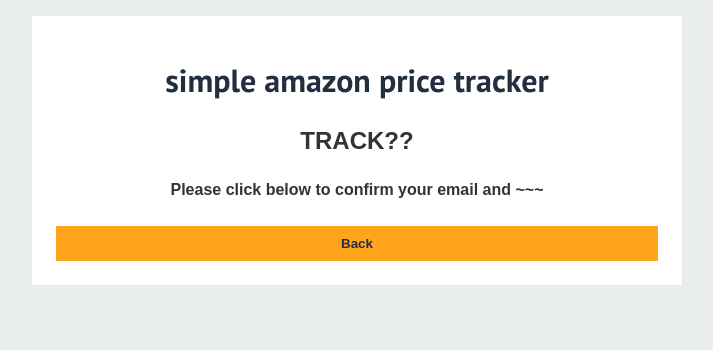
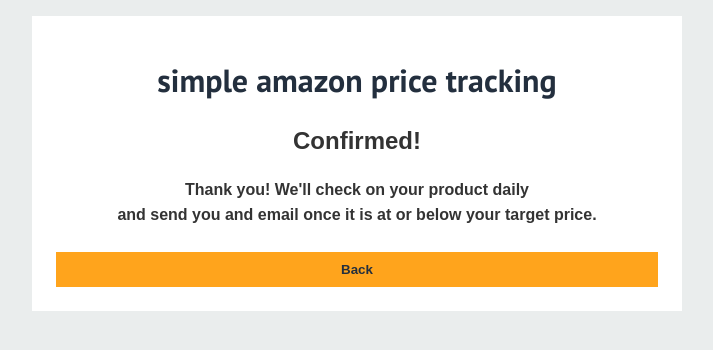
Before and after one commit to adam0tokyo/amazon-price-tracking, a Flask app: template templates/confirm.html in a window 1280 px wide. Shown: the top 350 px of the page, without its empty margins (283-996 px from the left). Run offline with Flask 2, Linux system fonts and the light colour scheme; the template is opened without the code that fills it, so the values that code supplies are empty.

Commit message:
feat:add confirmation and cancel email functionality

```diff
--- a/app.py
+++ b/app.py
@@ -2,11 +2,12 @@
 from flask import Flask, render_template, request
 from flask_sqlalchemy import SQLAlchemy
 from sqlalchemy.dialects.postgresql import UUID
-from send_mail import *
+from send_mail import send_mail_confirm
 from datetime import datetime
 import uuid
 import re
 import os
+
 
 load_dotenv(find_dotenv())
 
@@ -14,6 +15,30 @@
 app.debug = os.getenv("APPDEBUGSTATE")
 app.config["SQLALCHEMY_DATABASE_URI"] = os.getenv("DBURI")
 app.config["SQLALCHEMY_TRACK_MODIFICATIONS"] = False
+
+db = SQLAlchemy(app)
+
+
+class Scrapes(db.Model):
+    __tablename__ = "scrapes"
+    id = db.Column(db.Integer, primary_key=True)
+    user_id = db.Column(UUID(as_uuid=True), default=uuid.uuid4)
+    user_email = db.Column(db.String(1000), nullable=False)
+    target_price = db.Column(db.Float, nullable=False)
+    initial_price = db.Column(db.Float)
+    lowest_price = db.Column(db.Float)
+    added_date = db.Column(db.DateTime, default=datetime.utcnow)
+    lowest_date = db.Column(db.DateTime, default=datetime.utcnow)
+    email_confirmed = db.Column(db.Boolean, default=False)
+    active_search = db.Column(db.Boolean, default=False)
+    product_name = db.Column(db.String(1000))
+    product_url = db.Column(db.String(5000), nullable=False)
+
+    def __init__(self, userEmail, targetPrice, productURL, uUserID):
+        self.user_email = userEmail
+        self.target_price = float(targetPrice)
+        self.product_url = productURL
+        self.user_id = uUserID
 
 
 @app.route("/")
@@ -28,6 +53,7 @@
         stageTargetPrice = request.form["target-price"]
         targetPrice = re.sub("[^0-9.]|\.(?=.*\.)", "", stageTargetPrice)
         userEmail = request.form["user-email"]
+        uUserID = uuid.uuid4()
         if (
             ("amazon.com" not in productURL)
             and ("amazon.co.jp" not in productURL)
@@ -48,59 +74,31 @@
                 prevTargetPrice=stageTargetPrice,
                 prevUserEmail=userEmail,
             )
-        print(productURL, targetPrice, userEmail)
-        data = Scrapes(userEmail, targetPrice, productURL)
+        data = Scrapes(userEmail, targetPrice, productURL, uUserID)
         db.session.add(data)
         db.session.commit()
-        ## TODO SEND CONFIRMATION EMAIL /W CANCEL LINK, product url, target price
-        # send_confirmation_mail(productURL, targetPrice, userEmail)
+        send_mail_confirm(productURL, targetPrice, userEmail, uUserID)
         return render_template("/received.html")
 
 
-# @app.route("/confirm/<int:post_id>")
-# def confirm(id):
-#     # TODO set up confirmation page to switch active search/email confirmation on
-#     # figure out routing solution
-#     # TODO DB SESSION REQUEST DATA
-#     # make endpoint to cancel
-#     return render_template("/confirm.html")
-
-# EXAMPLE ROUTE
-#     @app.route('/post/<int:post_id>')
-# def show_post(post_id):
-#     # show the post with the given id, the id is an integer
-#     return f'Post {post_id}'
+# TODO RENDER data of tracked object target URL, target price
+@app.route("/confirm/<target_user>")
+def confirm(target_user):
+    print("test", uuid.uuid4())
+    record = Scrapes.query.filter_by(user_id=target_user).first_or_404()
+    record.email_confirmed = True
+    record.active_search = True
+    db.session.commit()
+    return render_template("/confirm.html")
 
 
-# @app.route("/cancel")
-# def cancel():
-#     # TODO set up confirmation page to switch active search/email confirmation on
-#     # figure out routing solution
-#     return render_template("/cancel.html")
-
-
-db = SQLAlchemy(app)
-
-
-class Scrapes(db.Model):
-    __tablename__ = "scrapes"
-    id = db.Column(db.Integer, primary_key=True)
-    user_id = db.Column(UUID(as_uuid=True), default=uuid.uuid4)
-    user_email = db.Column(db.String(1000), nullable=False)
-    target_price = db.Column(db.Float, nullable=False)
-    initial_price = db.Column(db.Float)
-    lowest_price = db.Column(db.Float)
-    added_date = db.Column(db.DateTime, default=datetime.utcnow)
-    lowest_date = db.Column(db.DateTime, default=datetime.utcnow)
-    email_confirmed = db.Column(db.Boolean, default=False)
-    active_search = db.Column(db.Boolean, default=True)
-    product_name = db.Column(db.String(1000))
-    product_url = db.Column(db.String(5000), nullable=False)
-
-    def __init__(self, userEmail, targetPrice, productURL):
-        self.user_email = userEmail
-        self.target_price = float(targetPrice)
-        self.product_url = productURL
+@app.route("/cancel/<target_user>")
+def cancel(target_user):
+    record = Scrapes.query.filter_by(user_id=target_user).first_or_404()
+    record.active_search = False
+    db.session.commit()
+    print(app)
+    return render_template("/cancel.html")
 
 
 if __name__ == "__main__":
--- a/templates/confirm.html
+++ b/templates/confirm.html
@@ -4,20 +4,21 @@
         <meta charset="UTF-8" />
         <meta name="viewport" content="width=device-width, initial-scale=1.0" />
         <meta http-equiv="X-UA-Compatible" content="ie=edge" />
-        <link rel="stylesheet" href="../static/style.css" />
-        <link rel="shortcut icon" href="{{ url_for('static', filename='favicon.ico') }}">
-        <title>Simple Price Tracker - Confirm Tracking</title>
+        <link rel="stylesheet" href="{{ url_for('static', filename='style.css') }}" />
+        <link rel="shortcut icon" href="{{ url_for('static', filename='favicon.ico') }}" />
+        <title>simple price tracking - confirmed</title>
     </head>
     <body>
         <div class="container">
             <h1>
                 <span class="line">simple amazon</span>
-                <span class="line">price tracker</span>
+                <span class="line">price tracking</span>
             </h1>
-            <h2 style="text-align: center; margin: 1rem;">TRACK??</span></h2>
+            <h2 style="text-align: center; margin: 1rem;">Confirmed!</span></h2>
             <h4 style="text-align: center;">
-                <span class="line">Please click below to confirm your email and</span>
-                <span class="line">~~~</span>
+                <span class="line">Thank you! We'll check on your product daily</span>
+                <span class="line">and send you and email once it is</span>
+                <span class="line">at or below your target price.</span>
             </h4>
             <input type="submit" value="Back" class="btn" onclick="javascript:window.history.back();" style="background: #ffa41c;"/>
         </div>
--- a/templates/index.html
+++ b/templates/index.html
@@ -4,8 +4,8 @@
         <meta charset="UTF-8" />
         <meta name="viewport" content="width=device-width, initial-scale=1.0" />
         <meta http-equiv="X-UA-Compatible" content="ie=edge" />
-        <link rel="stylesheet" href="../static/style.css" />
-        <link rel="shortcut icon" href="{{ url_for('static', filename='favicon.ico') }}">
+        <link rel="stylesheet" href="{{ url_for('static', filename='style.css') }}" />
+        <link rel="shortcut icon" href="{{ url_for('static', filename='favicon.ico') }}" />
         <title>Simple Price Tracking</title>
     </head>
     <body>
```
Also changed, not shown: send_mail.py (+26 -1 lines), templates/cancel.html (+9 -15 lines), templates/received.html (+5 -2 lines).
